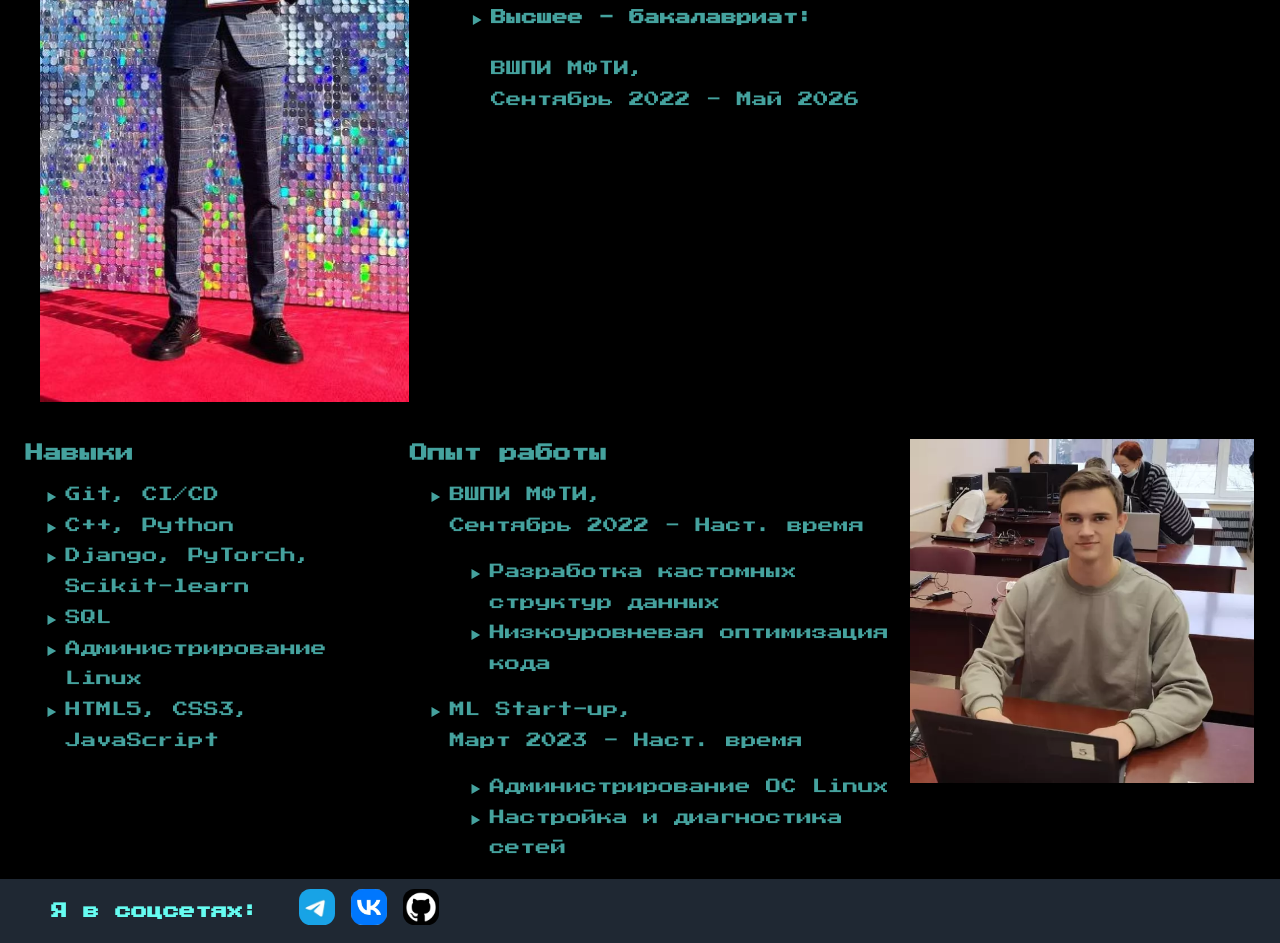
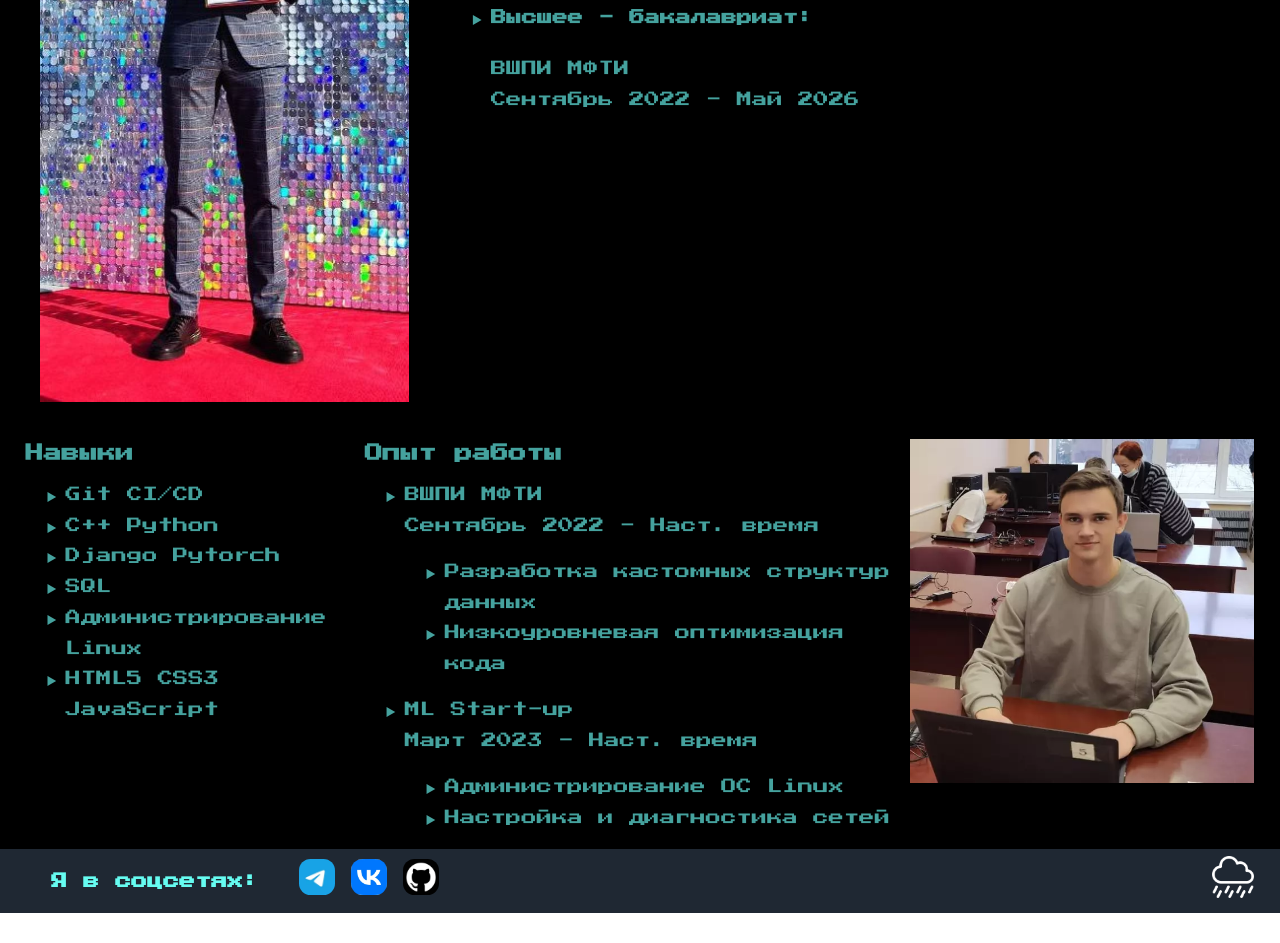
Before and after one commit to VS-CDR/VS-CDR.github.io, a plain HTML site: page index.html in a window 1280 px wide. Shown: the part 825-1768 px from the top of the page. After the commit the page ends 1738 px from the top, so only its background shows below. Drawn offline with Linux system fonts and the light colour scheme.

Commit message:
поменял размеры кнопки для дождя

```diff
--- a/index.html
+++ b/index.html
@@ -45,7 +45,7 @@
                 </li>
                 <li>
                     <h4 class="education__subtitle">Высшее - бакалавриат:</h4>
-                    <p class="education__text">ВШПИ МФТИ,<br>Сентябрь 2022 - Май 2026</p>
+                    <p class="education__text">ВШПИ МФТИ<br>Сентябрь 2022 - Май 2026</p>
                 </li>
             </ul>
         </section>
@@ -64,26 +64,26 @@
         <section class="skills">
             <h3 class="skills__title">Навыки</h3>
             <ul class="skills__info">
-                <li>Git, CI/CD</li>
-                <li>C++, Python</li>
-                <li>Django, PyTorch, Scikit-learn</li>
+                <li>Git CI/CD</li>
+                <li>C++ Python</li>
+                <li>Django Pytorch</li>
                 <li>SQL</li>
                 <li>Администрирование Linux</li>
-                <li>HTML5, CSS3, JavaScript</li>
+                <li>HTML5 CSS3 JavaScript</li>
             </ul>
         </section>
         <section class="work-experience">
             <h3 class="work-experience__title column_title">Опыт работы</h3>
             <ul class="work-experience__info">
                 <li>
-                    <p>ВШПИ МФТИ,<br>Сентябрь 2022 - Наст. время</p>
+                    <p>ВШПИ МФТИ<br>Сентябрь 2022 - Наст. время</p>
                     <ul class="column">
                         <li>Разработка кастомных структур данных</li>
                         <li>Низкоуровневая оптимизация кода</li>
                     </ul>
                 </li>
                 <li>
-                    <p>ML Start-up,<br>Март 2023 - Наст. время</p>
+                    <p>ML Start-up<br>Март 2023 - Наст. время</p>
                     <ul class="column">
                         <li>Администрирование ОС Linux</li>
                         <li>Настройка и диагностика сетей</li>
--- a/static/script.js
+++ b/static/script.js
@@ -33,14 +33,3 @@ function ChangeTheme() {
 theme_btn.addEventListener("click", ChangeTheme);
 
 let rain = document.querySelector(".rain");
-
-window.addEventListener('resize', function () {
-    if (rain.classList.contains("rain_open")) {
-        rain.classList.toggle("rain_animation");
-    }
-})
-rain.addEventListener('click', function () {
-    if (rain.classList.contains("rain_open")) {
-        rain.classList.remove("rain_open");
-    }
-})
--- a/static/styles/blocks/footer.css
+++ b/static/styles/blocks/footer.css
@@ -11,6 +11,7 @@
     display: flex;
     justify-content: flex-start;
     align-items: center;
+    position: relative;
 }
 
 .footer__text_dark {
@@ -49,18 +50,18 @@
 
 .footer__rain-button {
     position: absolute;
-    top: 16vw;
-    left: 16vw;
-    width: 4vw;
-    height: 4vw;
+    bottom: 1.8vh;
+    right: 2vw;
+    width: 3.2em;
+    height: 3.2em;
     border: 0;
     background-size: cover;
     background-color: transparent;
 }
 
 .footer__rain-button_dark {
-    background-image: url("static/img/buttons/rain/rain-dark.png");
+    background-image: url("../../img/buttons/rain/rain-light.png");
 }
 .footer__rain-button_light {
-    background-image: url("static/img/buttons/rain/rain-light.png");
+    background-image: url("../../img/buttons/rain/rain-dark.png");
 }
```
